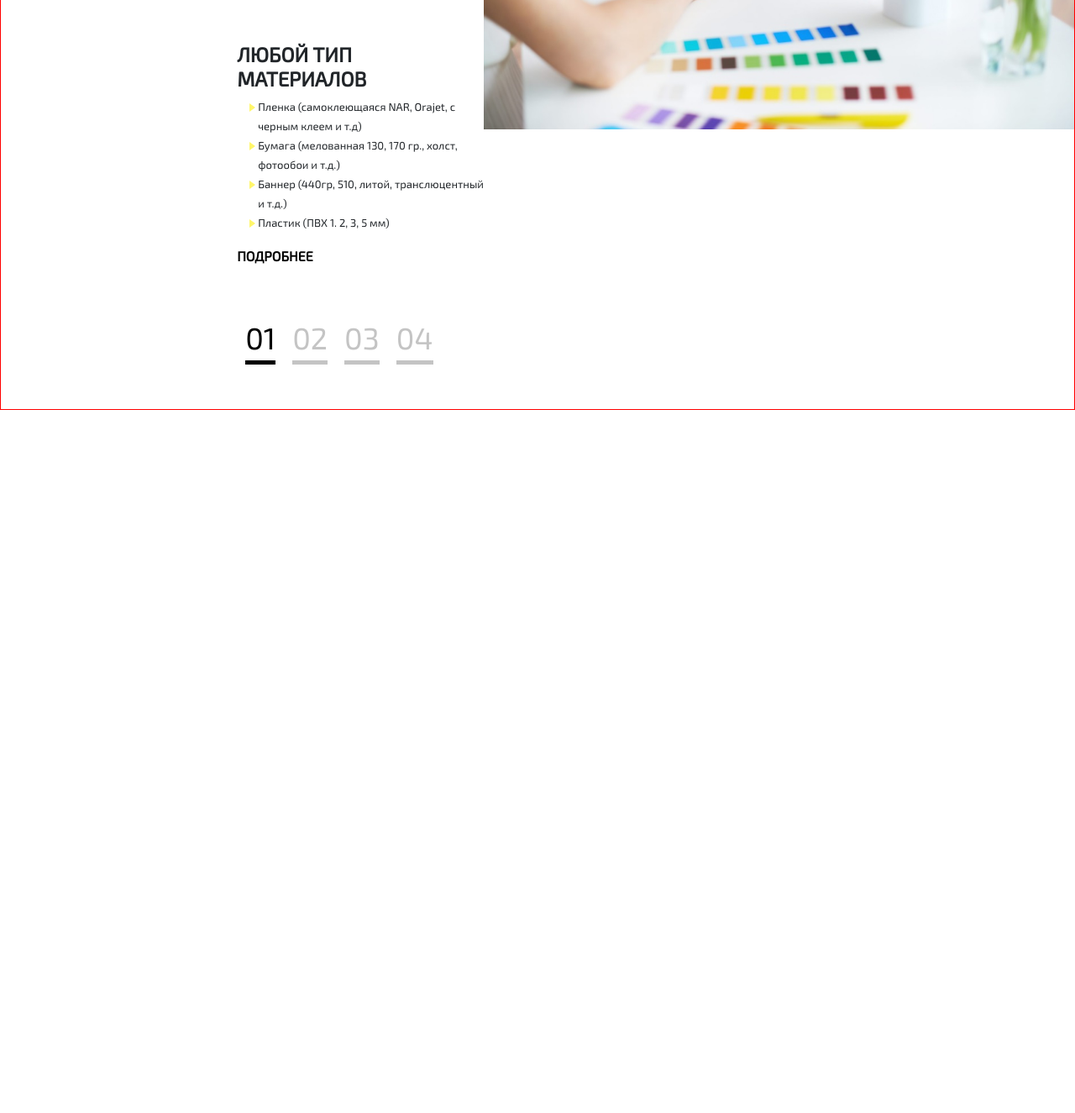
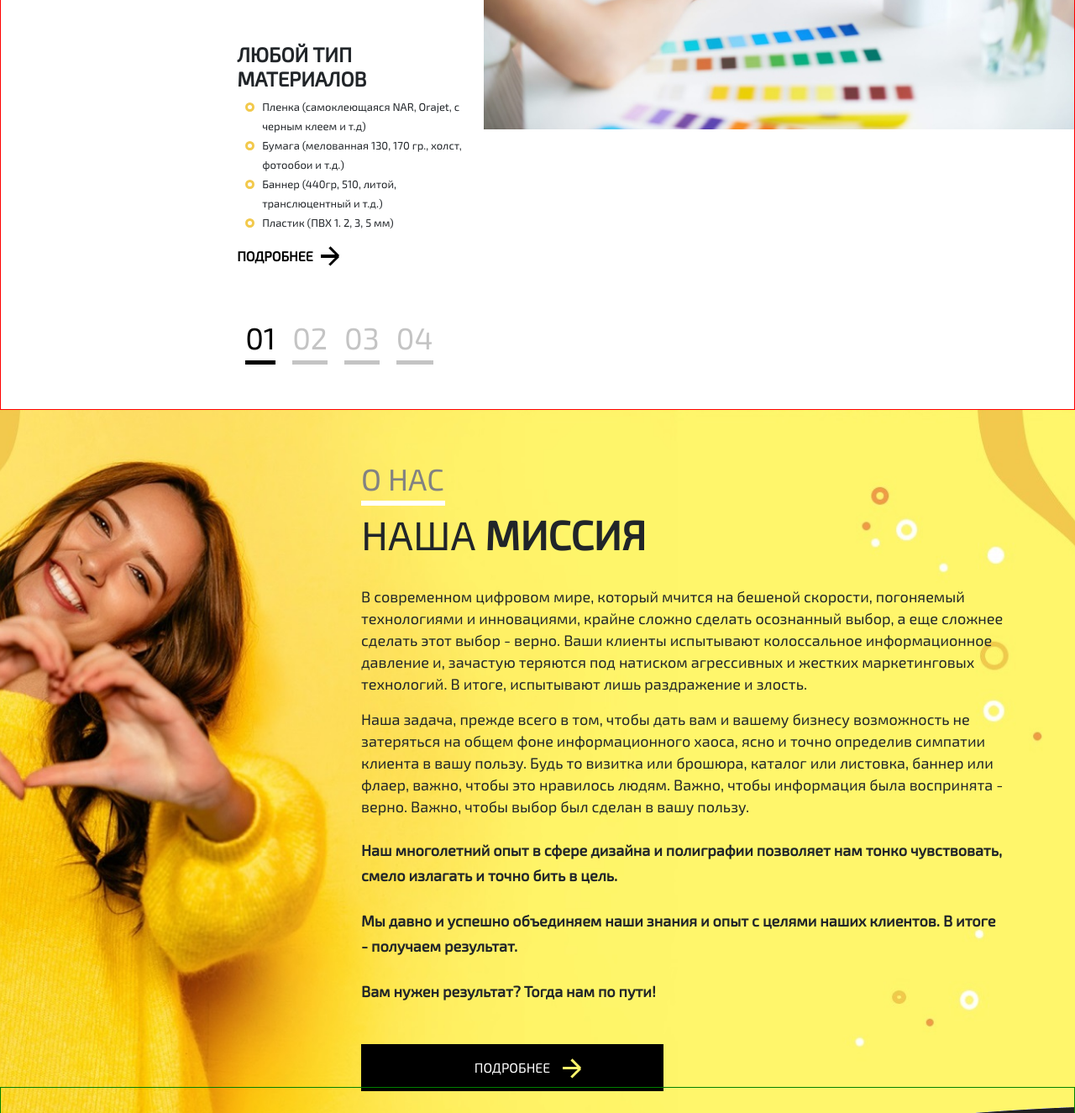
Before and after one commit to hamster1983/ulivem, a plain HTML site: page index.html in a window 1280 px wide. Shown: the part 475-1800 px from the top of the page at 84% size. Before the commit the page ends 963 px from the top, so only its background shows below. Drawn offline with Linux system fonts and the light colour scheme.

Commit message:
vers 07.04

```diff
--- a/css/style.css
+++ b/css/style.css
@@ -121,7 +121,7 @@ header .right-side a {
 	font-size: 34px;
 }
 .top-slider-ul {
-	padding-left: 25px;
+	padding-left: 30px;
 }
 .top-slider-ul li {
 	font-size: 13px;
@@ -132,13 +132,148 @@ header .right-side a {
 .top-slider-ul li:before {
 	content: '';
 	display: block;
-	border: 5px solid transparent;
-	border-left: 7px solid #FFF66B;
+	/*border: 5px solid transparent;
+	border-left: 7px solid #FFF66B;*/
+	border: 3px solid #F2C94C;
+	width: 11px;
+	height: 11px;
+	border-radius: 50%;
 	position: absolute;
-	left: -10px;
-	top: 7px;
+	left: -20px;
+	top: 6px;
 }
 .top-slider-detail {
 	color: #000 !important;
 	text-decoration: none !important;
+	position: relative;
 }
+.top-slider-detail span {
+	position: absolute;
+	display: block;
+	width: 20px;
+	height: 4px;
+	background-color: #000;
+	top: 0;
+	bottom: 0;
+	margin: auto;
+	left: 100px;
+}
+.top-slider-detail span:before,
+.top-slider-detail span:after {
+	content: '';
+	position: absolute;
+	display: block;
+	width: 15px;
+	height: 3px;
+	background-color: #000;
+	transform-origin: 100% 100%;
+}
+.top-slider-detail span:before {
+	transform: rotate(45deg);
+	right: 0px;
+}
+.top-slider-detail span:after {
+	transform: rotate(-45deg);
+	right: -2px;
+}
+
+#missia {
+	background-image: url('../img/missia-fon.jpg');
+	background-size: cover;
+	background-position: 50% 50%;
+	/*height: 975px;*/
+	padding: 60px 0 150px;
+}
+#missia .container-xl {
+	padding-left: 360px;
+}
+#missia h2 {
+	font-size: 48px;
+}
+#missia h3 {
+	color: #828282;
+	position: relative;
+	font-size: 36px;
+}
+#missia h3:before {
+	content: '';
+	position: absolute;
+	display: block;
+	width: 100px;
+	height: 6px;
+	background-color: #fff;
+	left: 0;
+	bottom: -10px;
+}
+#missia p {
+	font-size: 18px;
+	line-height: 26px;
+}
+#missia p.font-weight-bold {
+	line-height: 30px;
+}
+.missia-detail {
+	width: 100%;
+	max-width: 360px;
+	text-decoration: none !important;
+	background-color: #000;
+	position: relative;
+}
+.missia-detail span {
+	position: absolute;
+	display: block;
+	width: 20px;
+	height: 3px;
+	background-color: #FFF66B;
+	top: 0;
+	bottom: 0;
+	margin: auto;
+	right: 100px;
+}
+.missia-detail span:before,
+.missia-detail span:after {
+	content: '';
+	position: absolute;
+	display: block;
+	width: 15px;
+	height: 3px;
+	background-color: #FFF66B;
+	transform-origin: 100% 100%;
+}
+.missia-detail span:before {
+	transform: rotate(45deg);
+	right: 0px;
+}
+.missia-detail span:after {
+	transform: rotate(-45deg);
+	right: -2px;
+}
+@media (max-width: 1199px) {
+	#missia .container-xl {
+		padding-left: 22%;
+	}
+}
+@media (max-width: 991px) {
+	#missia .container-xl {
+		padding-left: 15%;
+	}
+}
+@media (max-width: 767px) {
+	#missia .container-xl {
+		padding-left: 15px;
+	}
+	.missia-detail {
+		margin-left: auto;
+		margin-right: auto;
+	}
+}
+
+#proekty {
+	height: 1545px;
+	background-image: url('../img/proekty-fon.png');
+	background-size: cover;
+	background-position: 50% 50%;
+	position: relative;
+	top: -155px;
+	border: 1px solid green;
+}
--- a/index.html
+++ b/index.html
@@ -71,7 +71,7 @@
                             <li>Пластик (ПВХ 1. 2, 3, 5 мм)</li>
                         </ul>
 
-                        <a href="" class="text-uppercase font-weight-bold mt-auto mb-5 top-slider-detail">Подробнее</a>
+                        <a href="" class="text-uppercase font-weight-bold mt-auto mb-5 top-slider-detail">Подробнее <span></span></a>
                         <ul class="top-slider-indicators d-flex p-0 mb-5">
                             <li data-target="#top-slider" data-slide-to="0" class="active">01</li>
                             <li data-target="#top-slider" data-slide-to="1">02</li>
@@ -104,7 +104,7 @@
                             <li>Фольгирование (серебро, золото)</li>
                         </ul>
 
-                        <a href="" class="text-uppercase font-weight-bold mt-auto mb-5 top-slider-detail">Подробнее</a>
+                        <a href="" class="text-uppercase font-weight-bold mt-auto mb-5 top-slider-detail">Подробнее <span></span></a>
                         <ul class="top-slider-indicators d-flex p-0 mb-5">
                             <li data-target="#top-slider" data-slide-to="0">01</li>
                             <li data-target="#top-slider" data-slide-to="1" class="active">02</li>
@@ -136,7 +136,7 @@
                             <li>создание креативных слоганов и стихов</li>
                         </ul>
 
-                        <a href="" class="text-uppercase font-weight-bold mt-auto mb-5 top-slider-detail">Подробнее</a>
+                        <a href="" class="text-uppercase font-weight-bold mt-auto mb-5 top-slider-detail">Подробнее <span></span></a>
                         <ul class="top-slider-indicators d-flex p-0 mb-5">
                             <li data-target="#top-slider" data-slide-to="0">01</li>
                             <li data-target="#top-slider" data-slide-to="1">02</li>
@@ -153,7 +153,15 @@
                 <div class="d-flex">
                     <div class="top-slider-text d-flex flex-column">
 
-                        <a href="" class="text-uppercase font-weight-bold mt-auto mb-5 top-slider-detail">Подробнее</a>
+                        <h2 class="text-uppercase">Разработка дизайна <br><b>Landing Page</b></h2>
+                        <ul class="top-slider-ul">
+                            <li>короткий landing page</li>
+                            <li>landing page - каталог товаров с корзиной</li>
+                            <li>landing page - много блоков</li>
+                            <li>landing page - индивидуальный</li>
+                        </ul>
+
+                        <a href="" class="text-uppercase font-weight-bold mt-auto mb-5 top-slider-detail">Подробнее <span></span></a>
                         <ul class="top-slider-indicators d-flex p-0 mb-5">
                             <li data-target="#top-slider" data-slide-to="0">01</li>
                             <li data-target="#top-slider" data-slide-to="1">02</li>
@@ -169,6 +177,23 @@
         </div>
     </div>
 
+    <section id="missia">
+        <div class="container-xl">
+            <h3 class="text-uppercase">О нас</h3>
+            <h2 class="text-uppercase pt-2 pb-4">Наша <b>миссия</b></h2>
+            <p>В современном цифровом мире, который мчится на бешеной скорости, погоняемый технологиями и инновациями, крайне сложно сделать осознанный выбор, а еще сложнее сделать этот выбор - верно. Ваши клиенты испытывают колоссальное информационное давление и, зачастую теряются под натиском агрессивных и жестких маркетинговых технологий. В итоге, испытывают лишь раздражение и злость.</p>
+            <p>Наша задача, прежде всего в том, чтобы дать  вам и вашему бизнесу возможность не затеряться на общем фоне информационного хаоса, ясно и точно определив симпатии клиента в вашу пользу. Будь то визитка или брошюра, каталог  или листовка, баннер или флаер, важно, чтобы это нравилось людям. Важно, чтобы информация была воспринята - верно. Важно, чтобы выбор был сделан в вашу пользу.</p>
+            <p class="font-weight-bold pt-2">Наш многолетний опыт в сфере дизайна и полиграфии позволяет нам тонко чувствовать, смело излагать и точно бить в цель.</p>
+            <p class="font-weight-bold pt-2">Мы давно и успешно объединяем наши знания и опыт с целями наших клиентов. В итоге - получаем результат.</p>
+            <p class="font-weight-bold pt-2">Вам нужен результат? Тогда нам по пути!</p>
+            <a href="" class="missia-detail text-center text-white text-uppercase d-block py-3 mt-5">Подробнее <span></span></a>
+        </div>
+    </section>
+
+    <section id="proekty">
+
+    </section>
+
 
 	<script src="js/jquery-3.6.0.min.js"></script>
 	<script src="js/bootstrap.min.js"></script>
```
Also changed, not shown: img/missia-fon.jpg (added), img/proekty-fon.png (added).
